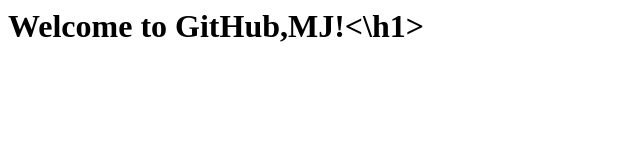
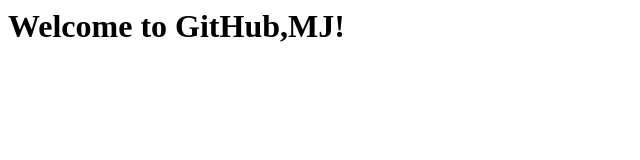
Before and after one commit to garciamary/webdemo, a plain HTML site: page index.html in a window 1280 px wide. Shown: the whole page, without its empty margins (0-640 px from the left). Drawn offline with Linux system fonts and the light colour scheme.

Commit message:
initial checkin

```diff
--- a/index.html
+++ b/index.html
@@ -1 +1 @@
-<h1>Welcome to GitHub,MJ!<\h1>
+<h1>Welcome to GitHub,MJ!</h1>
```
Also changed, not shown: index1.html (added, +1 -0 lines).
